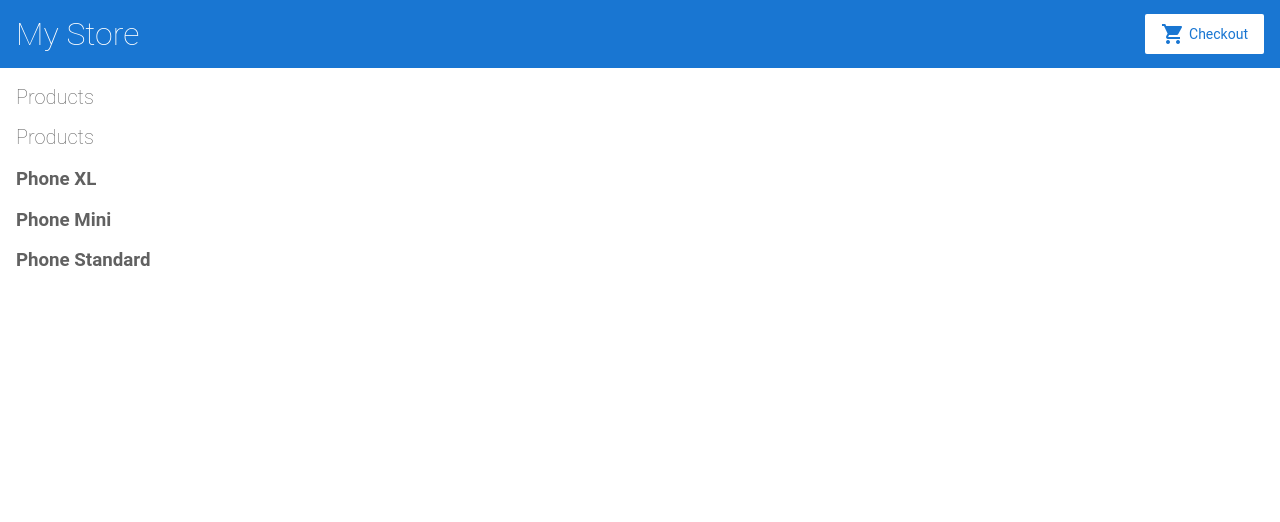
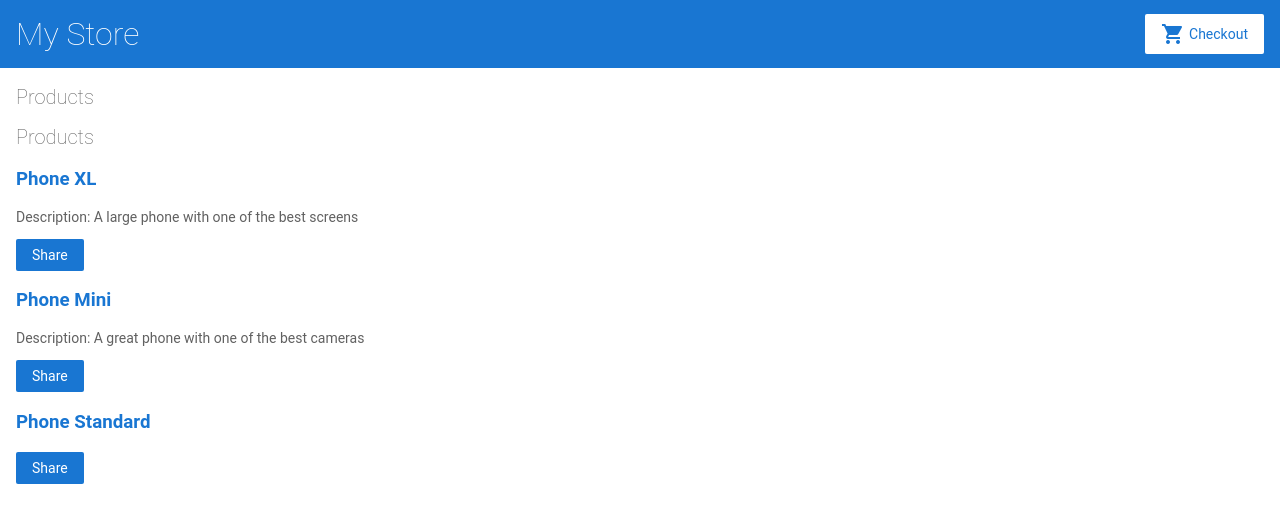
Before and after one commit to smitvora1904/Angular-tutorial, an Angular app: page / in a window 1280 px wide. Shown: the top 522 px of the page. Built offline with nearby package versions, Linux system fonts and the light colour scheme.

Commit message:
2 files modified, 1 added

```diff
--- a/angular.json
+++ b/angular.json
@@ -113,5 +113,8 @@
         }
       }
     }
+  },
+  "cli": {
+    "analytics": "400d08a0-d497-435e-afa4-13f301c45407"
   }
 }
--- a/src/app/product-list/product-list.component.html
+++ b/src/app/product-list/product-list.component.html
@@ -8,7 +8,16 @@
 <h2>Products</h2>
 
 <div *ngFor="let product of products">
-  <h3>
+
+<h3>
+  <a [title]="product.name + ' details'">
     {{ product.name }}
-  </h3>
+  </a>
+</h3>
+<p *ngIf="product.description">
+Description: {{ product.description }}
+</p>
+<button type="button" (click)="share()">
+Share
+</button>
 </div>
```
Also changed, not shown: 1 other file (tests, documents, lock files or other folders).
